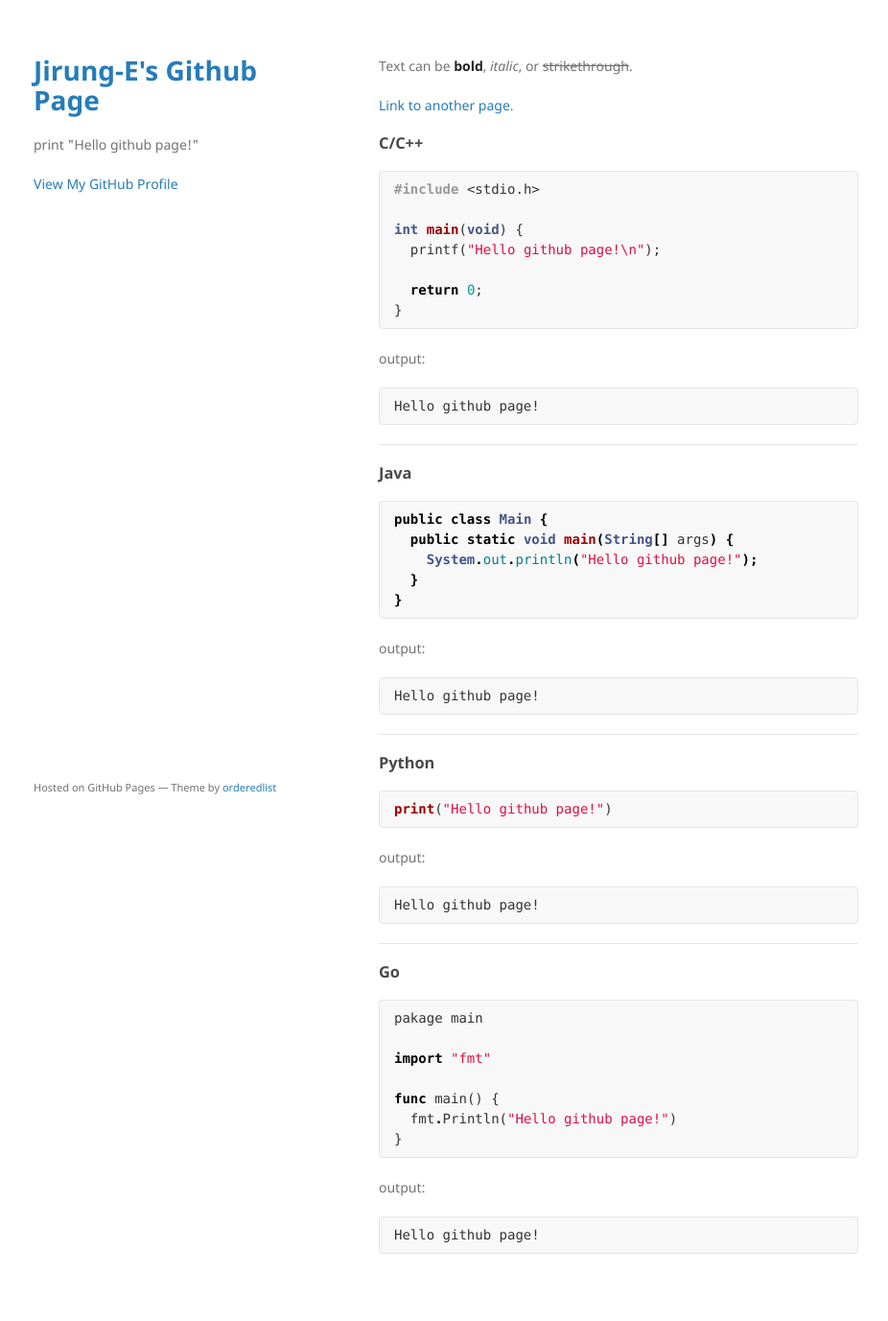
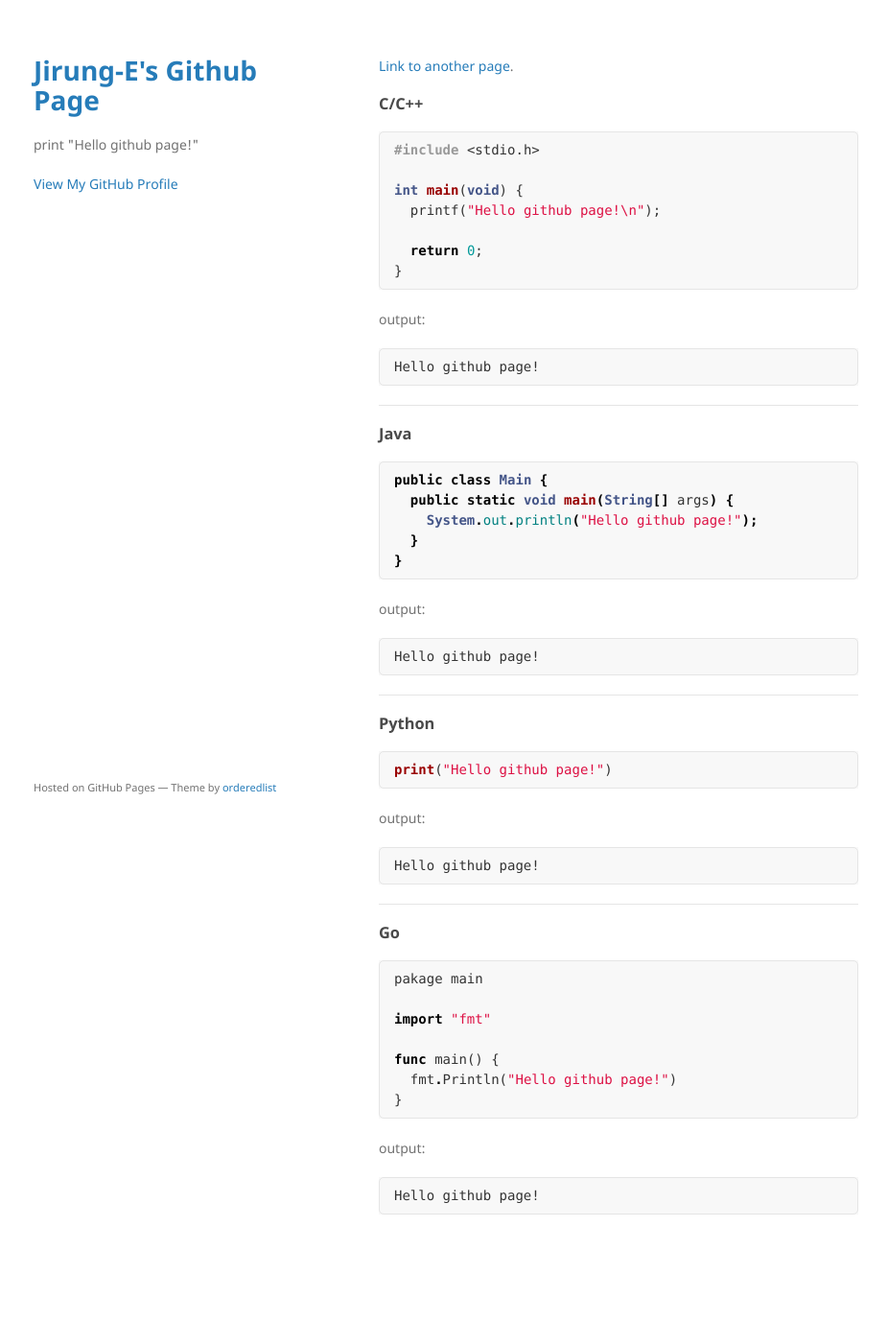
Before and after one commit to Jirung-E/Jirung-E.github.io, a Jekyll site: the page built from index.md, in a window 1280 px wide. Shown: the whole page at 96% size, without its empty margins (175-1101 px from the left). Built offline with Jekyll 4.4.1, drawn with Linux system fonts in a browser that asks for light colours; after the commit the page ends 1336 px from its top, so only the background shows below that.

Commit message:
Update index.md

````diff
--- a/index.md
+++ b/index.md
@@ -2,9 +2,7 @@
 layout: default
 ---
 
-Text can be **bold**, _italic_, or ~~strikethrough~~.
-
-[Link to another page](./another-page.html).
+[Link to another page](./another-page.md).
 
 ### C/C++
 ```c
````
